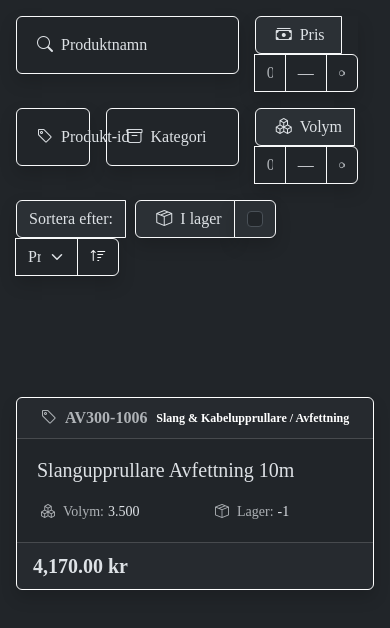
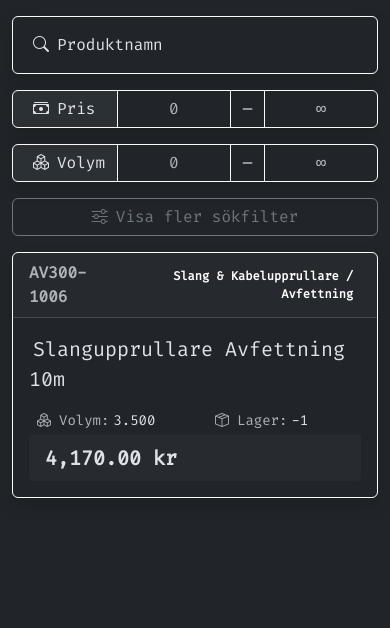
Before and after one commit to aramyamal/product-search, an Angular app: page / in a window 390 px wide. Shown: the top 628 px of the page. Built offline with nearby package versions, Linux system fonts and the light colour scheme.

Commit message:
feat(styles): add mobile friendly layout

```diff
--- a/angular.json
+++ b/angular.json
@@ -35,7 +35,8 @@
             "styles": [
               "src/styles.css",
               "node_modules/bootstrap/dist/css/bootstrap.min.css",
-              "node_modules/bootstrap-icons/font/bootstrap-icons.css"
+              "node_modules/bootstrap-icons/font/bootstrap-icons.css",
+              "src/assets/fonts/fonts.css"
             ],
             "scripts": [
               "node_modules/bootstrap/dist/js/bootstrap.bundle.min.js"
--- a/src/app/app.component.css
+++ b/src/app/app.component.css
@@ -1,31 +1,5 @@
   :host {
-    font-family: "Fira Code";
-    box-sizing: border-box;
+    font-family: "Fira Code", monospace;
     -webkit-font-smoothing: antialiased;
     -moz-osx-font-smoothing: grayscale;
   }
-
-  main {
-    width: 100%;
-    min-height: 100%;
-    display: flex;
-    justify-content: center;
-    align-items: center;
-    padding: 1rem;
-    box-sizing: inherit;
-    position: relative;
-  }
-
-  .content {
-    display: flex;
-    justify-content: space-around;
-    width: 100%;
-    max-width: 700px;
-    margin-bottom: 3rem;
-  }
-
-  .divider {
-    width: 1px;
-    background: var(--red-to-pink-to-purple-vertical-gradient);
-    margin-inline: 0.5rem;
-  }
--- a/src/app/app.component.html
+++ b/src/app/app.component.html
@@ -3,67 +3,78 @@
     opacity: 0;
     visibility: hidden;
   }
+
+  #filterToggle[aria-expanded="true"] {
+    color: var(--bs-body);
+  }
 </style>
 
-<main class="container">
+<main class="container py-3">
   <!-- first row search -->
   <div class="d-flex flex-column gap-3">
-    <div class="row g-3 w-100">
-      <div class="col">
+    <div class="row g-3">
+      <div class="col-md-12 col-lg-5">
         <div class="form-floating shadow">
           <input type="text" class="form-control border-light" id="productName" aria-label="Produkt namn"
             placeholder="Produkt namn">
           <label for="productName"><i class="bi bi-search mx-2"></i>Produktnamn</label>
         </div>
       </div>
-
-      <div class="col-4 d-flex align-items-stretch">
+      <div class="col-md-6 col-lg d-flex align-items-stretch">
         <div class="input-group shadow">
           <span class="input-group-text border-light"><i class="bi bi-cash-stack mx-2"></i>Pris&nbsp;</span>
           <input type="text" class="form-control border-light text-center" id="lowPrice" placeholder="0"
             aria-label="Lägre gräns för pris">
           <span class="input-group-text bg-body border-light">—</span>
-          <input type="text" class="form-control border-light text-center" aria-label="Övre gräns för pris"
-            placeholder="∞">
+          <input type="text" class="form-control border-light text-center" id="highPrice"
+            aria-label="Övre gräns för pris" placeholder="∞">
         </div>
+      </div>
+      <div class="col-md-6 col-lg d-flex align-items-stretch">
+        <div class="input-group shadow">
+          <span class="input-group-text border-light"><i class="bi bi-boxes mx-2"></i>Volym</span>
+          <input type="text" class="form-control border-light text-center" id="lowVolume" placeholder="0"
+            aria-label="Lägre gräns för volym">
+          <span class="input-group-text bg-body border-light">—</span>
+          <input type="text" class="form-control border-light text-center" id="highVolume"
+            aria-label="Övre gräns för volym" placeholder="∞">
         </div>
       </div>
 
+      <!-- toggle for search filters for small screen size -->
+      <div class="col-12 d-md-none">
+        <button id="filterToggle" class="btn btn-outline-secondary w-100" type="button" data-bs-toggle="collapse"
+          data-bs-target="#advancedSearch" aria-expanded="false" aria-controls="advancedSearch">
+          <i class="bi bi-sliders me-2"></i>Visa fler sökfilter
+        </button>
+      </div>
+    </div>
+
+    <!-- more search filters in collapsable for small screen size -->
+    <div class="collapse d-md-block" id="advancedSearch">
+
       <!-- second row search -->
-    <div class="row g-3 w-100">
-
-      <div class="col">
+      <div class="row g-3">
+        <div class="col-md-4 col-lg-4">
           <div class="form-floating shadow">
             <input type="text" class="form-control border-light" id="productId" aria-label="Produkt-id"
               placeholder="Produkt-id">
             <label for="productId"><i class="bi bi-tag mx-2"></i>Produkt-id</label>
           </div>
         </div>
-
-      <div class="col-5">
+        <div class="col-md-8 col-lg-8">
           <div class="form-floating shadow">
-          <input type="text" class="form-control border border-light" id="categoory" aria-label="Kategori"
+            <input type="text" class="form-control border border-light" id="productCategory" aria-label="Kategori"
               placeholder="Kategori">
             <label for="anotherProductId"><i class="bi bi-archive mx-2"></i>Kategori</label>
-        </div>
-      </div>
-
-      <div class="col-4 d-flex align-items-stretch">
-        <div class="input-group shadow">
-          <span class="input-group-text border-light"><i class="bi bi-boxes mx-2"></i>Volym</span>
-          <input type="text" class="form-control border-light text-center" id="anotherLowPrice" placeholder="0"
-            aria-label="Lägre gräns för volym">
-          <span class="input-group-text bg-body border-light">—</span>
-          <input type="text" class="form-control border-light text-center" aria-label="Övre gräns för volym"
-            placeholder="∞">
           </div>
         </div>
       </div>
 
       <!-- third row search -->
-    <div class="row g-3 w-100">
-      <div class="col-4">
-        <div class="input-group shadow mb-3">
+      <div class="row g-3 mt-0">
+        <div class="col-sm-7 col-md-6 col-lg-4">
+          <div class="input-group shadow">
             <label class="input-group-text border-light" for="inputGroupSelect01">Sortera efter:</label>
             <select class="form-select border-light" id="inputGroupSelect01">
               <option selected>Pris</option>
@@ -71,11 +82,11 @@
               <option value="2">Lager</option>
               <option value="3">Kategori</option>
             </select>
-          <button class="btn btn-outline-light" type="button" id="sortOrder"> <i class="bi bi-sort-up"></i></button>
+            <button class="btn btn-outline-light" type="button" id="sortOrder"> <i class="bi bi-sort-up"></i><span class="visually-hidden">i stigande ordning</span></button>
           </div>
         </div>
 
-      <div class="col">
+        <div class="col-sm-5 col-md-6 col-lg-6">
           <div class="input-group">
             <span class="input-group-text shadow border-light"><i class="bi bi-box-seam mx-2"></i>I lager</span>
             <div class="input-group-text shadow border-light">
@@ -84,19 +95,20 @@
             </div>
           </div>
         </div>
+      </div>
+      <hr class="invisible my-2">
 
     </div>
 
-    <hr class="invisible">
+    <!-- example card -->
+    <div class="py-0 row row-cols-1 row-cols-md-1 row-cols-lg-2 row-cols-xl-2 g-4">
 
-    <!-- example card -->
-    <div class="row row-cols-1 row-cols-md-1 row-cols-lg-2 row-cols-xl-2 g-4 mt-3">
-      <!-- Card 1 -->
+      <!-- card 1 -->
       <div class="col">
         <div class="card shadow border-white"> <!-- gör det till mörkare border här? -->
           <div class="card-header d-flex justify-content-between align-items-center">
-            <span class="text-muted fw-bold"><i class="bi bi-tag mx-2"></i>AV300-1006</span>
-            <span class="badge">Slang & Kabelupprullare / Avfettning</span>
+            <span class="text-muted fw-bold"><i class="bi bi-tag mx-2 d-none d-md-inline"></i>AV300-1006</span>
+            <span class="badge text-wrap text-end lh-base">Slang & Kabelupprullare / Avfettning</span>
           </div>
           <div class="card-body">
             <span class="card-title fs-5 ms-1">Slangupprullare Avfettning 10m</span>
@@ -114,14 +126,13 @@
                 </p>
               </div>
             </div>
-          </div>
-          <div class="card-footer">
+            <div class="card-footer border-0">
               <span class="fw-bold fs-5">4,170.00 kr</span>
             </div>
           </div>
         </div>
         <hr class="invisible">
-
+      </div>
     </div>
   </div>
 </main>
```
Lines whose indentation alone changed are shown as unchanged.
